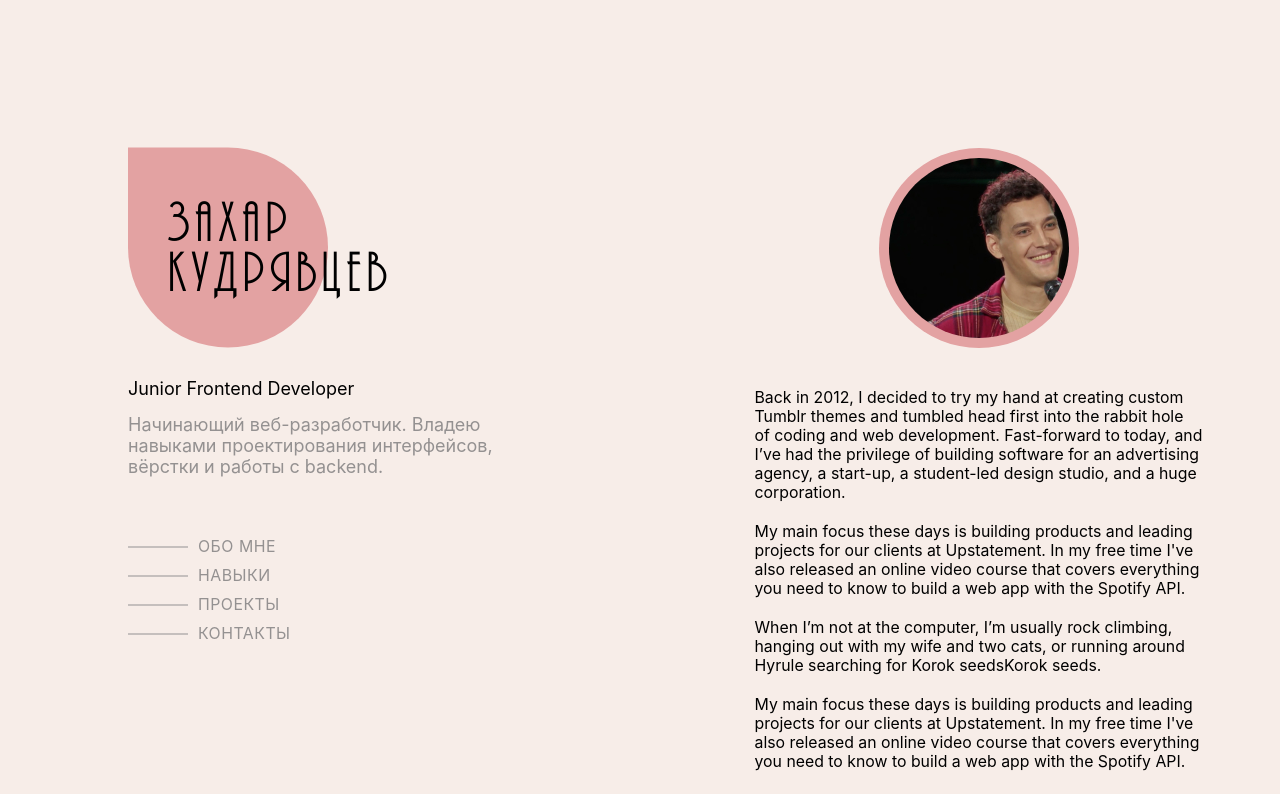
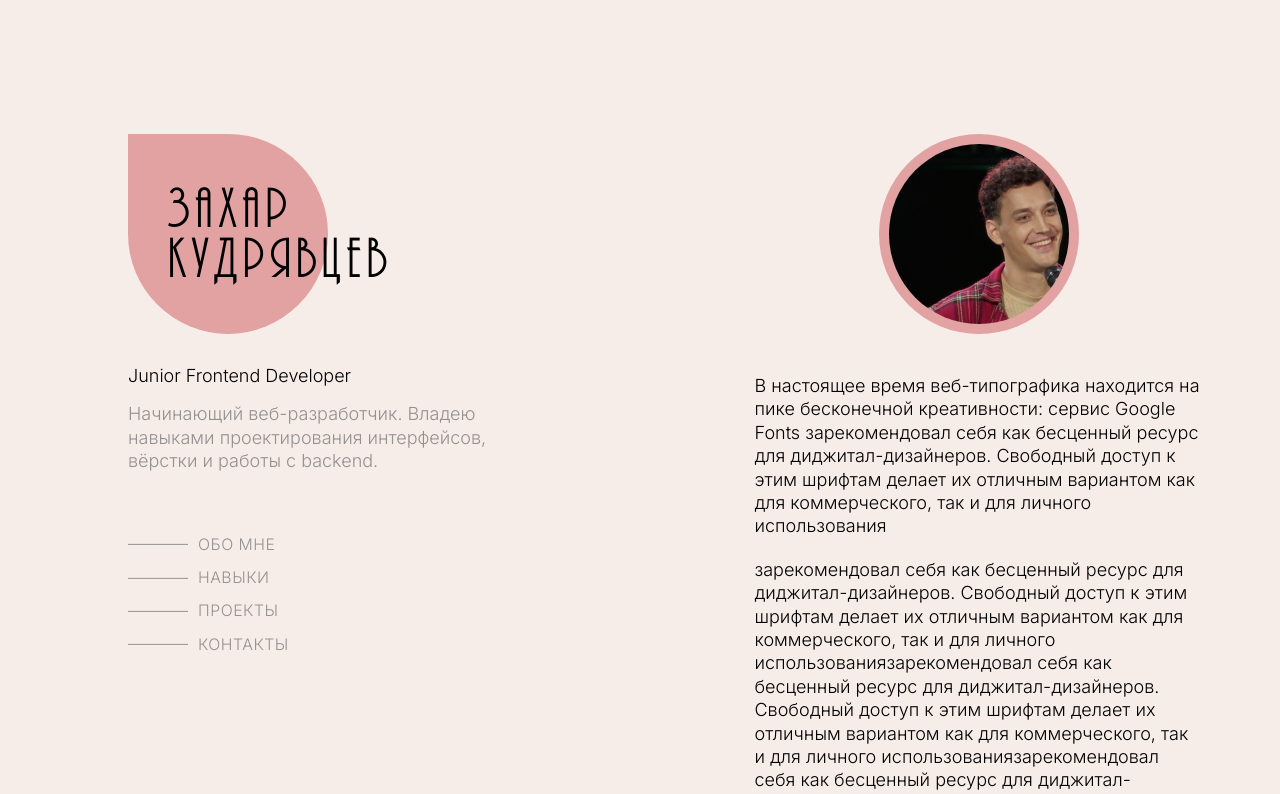
Before and after one commit to zaharkud/personal-portfolio, a React (Create React App) app: page / in a window 1280 px wide. Shown: the top 794 px of the page. Built offline with nearby package versions, Linux system fonts and the light colour scheme.

Commit message:
Added contacts section

```diff
--- a/src/App.tsx
+++ b/src/App.tsx
@@ -4,6 +4,7 @@ import styles from "app.module.scss";
 import About from "pages/about/About";
 import Skills from "pages/skills/Skills";
 import Projects from "pages/projects/Projects";
+import Contacts from "pages/contacts/Contacts";
 import { useRef, useEffect, useState } from "react";
 
 function App() {
@@ -52,6 +53,7 @@ function App() {
               <h2 className={styles.page__title}>Портфолио</h2>
               <Projects />
               <h2 className={styles.page__title}>Контакты</h2>
+              <Contacts />
             </section>
           </div>
         </div>
--- a/src/app.module.scss
+++ b/src/app.module.scss
@@ -1,6 +1,10 @@
 @import "reset.module";
 
-@import url("https://fonts.googleapis.com/css2?family=Golos+Text:wght@400;500;600;700;800&display=swap");
+@import url("https://fonts.googleapis.com/css2?family=Golos+Text:wght@300;400;500;600;700;800&display=swap");
+
+@import url("https://fonts.googleapis.com/css2?family=Inter:wght@300;400;500;600&display=swap");
+
+@import url("https://fonts.googleapis.com/css2?family=Source+Sans+3:wght@300;400;500;600&display=swap");
 
 $main-beige: #f7ede8;
 $accent-red: #e3a2a2;
@@ -13,9 +17,14 @@ $text-grey: #949191;
 }
 
 html {
-  font-family: "Golos Text", sans-serif;
   font-size: 18px;
+}
+
+body {
+  font-family: "Inter", sans-serif;
   background-color: $main-beige;
+  font-weight: 300;
+  line-height: 130%;
 }
 
 .wrapper {
@@ -47,6 +56,9 @@ html {
     display: flex;
     flex-direction: column;
     justify-content: center;
+  }
+  &__title:hover &__title::first-letter {
+    color: $accent-red;
   }
   & > .page__title {
     min-height: 150vh;
--- a/src/pages/about/about.module.scss
+++ b/src/pages/about/about.module.scss
@@ -26,5 +26,5 @@
   display: flex;
   flex-direction: column;
   row-gap: 20px;
-  font-size: 0.88rem;
+  font-size: 1rem;
 }
--- a/src/pages/about/about.tsx
+++ b/src/pages/about/about.tsx
@@ -8,28 +8,26 @@ export default function About() {
       </div>
       <div className={styles.text}>
         <p>
-          Back in 2012, I decided to try my hand at creating custom Tumblr
-          themes and tumbled head first into the rabbit hole of coding and web
-          development. Fast-forward to today, and I’ve had the privilege of
-          building software for an advertising agency, a start-up, a student-led
-          design studio, and a huge corporation.
+          В настоящее время веб-типографика находится на пике бесконечной
+          креативности: сервис Google Fonts зарекомендовал себя как бесценный
+          ресурс для диджитал-дизайнеров. Свободный доступ к этим шрифтам делает
+          их отличным вариантом как для коммерческого, так и для личного
+          использования
         </p>
         <p>
-          My main focus these days is building products and leading projects for
-          our clients at Upstatement. In my free time I've also released an
-          online video course that covers everything you need to know to build a
-          web app with the Spotify API.
+          зарекомендовал себя как бесценный ресурс для диджитал-дизайнеров.
+          Свободный доступ к этим шрифтам делает их отличным вариантом как для
+          коммерческого, так и для личного использованиязарекомендовал себя как
+          бесценный ресурс для диджитал-дизайнеров. Свободный доступ к этим
+          шрифтам делает их отличным вариантом как для коммерческого, так и для
+          личного использованиязарекомендовал себя как бесценный ресурс для
+          диджитал-дизайнеров. Свободный доступ к этим шрифтам делает их
+          отличным вариантом как для коммерческого, так и для личного
+          использования
         </p>
         <p>
-          When I’m not at the computer, I’m usually rock climbing, hanging out
-          with my wife and two cats, or running around Hyrule searching for
-          Korok seedsKorok seeds.
-        </p>
-        <p>
-          My main focus these days is building products and leading projects for
-          our clients at Upstatement. In my free time I've also released an
-          online video course that covers everything you need to know to build a
-          web app with the Spotify API.
+          веб-типографика находится на пике бесконечной креативности: сервис
+          Google Fonts зарекомендовал
         </p>
       </div>
     </section>
--- /dev/null
+++ b/src/pages/contacts/Contacts.tsx
@@ -0,0 +1,27 @@
+import styles from "./contacts.module.scss";
+import githubIcon from "assets/img/social/github.svg";
+import telegramIcon from "assets/img/social/telegram.svg";
+
+export default function Contacts() {
+  return (
+    <section className={styles.container}>
+      <p className={styles.description}>
+        Давайте вместе сделаем что-нибудь интересное ^-^
+      </p>
+      <a className={styles.email} href="email:zaharkud162@gmail.com">
+        zaharkud162@gmail.com
+      </a>
+      <a className={styles.textMeBtn}>
+        написать<span></span>
+      </a>
+      <div className={styles.social}>
+        <p className={styles.social__item}>
+          <a href="#">@Keere</a> в telegram
+        </p>
+        <p className={styles.social__item}>
+          <a href="#">@zaharkud</a> на github
+        </p>
+      </div>
+    </section>
+  );
+}
--- /dev/null
+++ b/src/pages/contacts/contacts.module.scss
@@ -0,0 +1,77 @@
+@import "styles/vars.module.scss";
+
+.container {
+  margin: 0 auto;
+  display: flex;
+  flex-direction: column;
+  align-items: flex-start;
+  max-width: 300px;
+  font-size: 1rem;
+  height: 80vh;
+}
+
+.social {
+  display: flex;
+  flex-direction: column;
+  align-items: flex-start;
+  gap: 15px;
+  margin-top: 60px;
+  color: $text-grey;
+  & a {
+    color: black;
+  }
+}
+
+.email {
+  margin-top: 60px;
+  color: black;
+}
+.textMeBtn {
+  font-size: 1rem;
+  display: flex;
+  align-items: center;
+  gap: 10px;
+  color: $text-grey;
+  margin-top: 15px;
+  padding-right: 20px;
+  width: 300px;
+  & span {
+    width: 200px;
+    height: 1px;
+    background-color: $text-grey;
+    position: relative;
+    transition: all 3s;
+    &::after {
+      content: "";
+      position: absolute;
+      top: -3px;
+      right: 0;
+      height: 1px;
+      width: 8px;
+      background-color: $text-grey;
+      transform: rotate(45deg);
+    }
+    &::before {
+      content: "";
+      position: absolute;
+      top: 3px;
+      right: 0;
+      height: 1px;
+      width: 8px;
+      background-color: $text-grey;
+      transform: rotate(-45deg);
+    }
+  }
+  &:hover {
+    width: 300px;
+    color: black;
+  }
+}
+
+.description {
+  padding: 30px;
+  border-radius: $border-radius;
+  background-color: $accent-red;
+  max-width: 300px;
+  line-height: 130%;
+}
```
Also changed, not shown: src/assets/img/social/github.svg (added), src/assets/img/social/telegram.svg (added).
